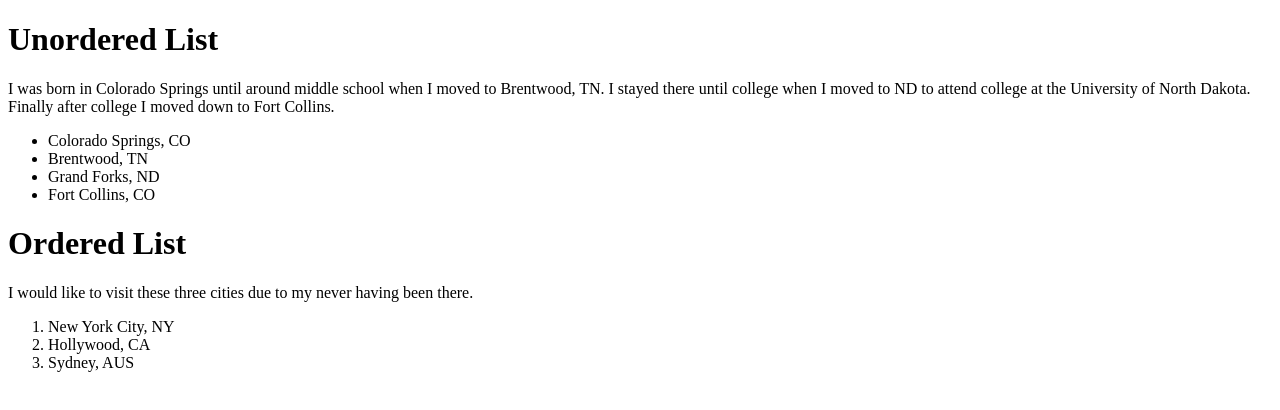
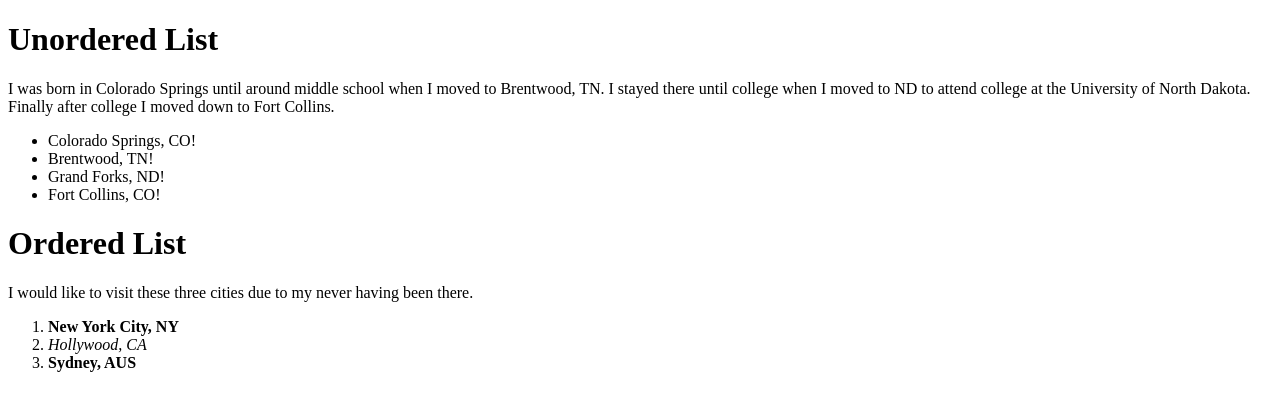
Before and after one commit to JacobJohnsonD/html_exercise_wed_wk1, a plain HTML site: page index.html in a window 1280 px wide. Drawn offline with Linux system fonts and the light colour scheme.

Commit message:
fourth commit

```diff
--- a/index.html
+++ b/index.html
@@ -8,18 +8,18 @@
       <p>I was born in Colorado Springs until around middle school when I moved to Brentwood, TN.  I stayed there until college when I moved to ND to attend college at the University of North Dakota.  Finally after college I moved down to Fort Collins.
       </p>
       <ul>
-        <li>Colorado Springs, CO</li>
-        <li>Brentwood, TN</li>
-        <li>Grand Forks, ND</li>
-        <li>Fort Collins, CO</li>
+        <li>Colorado Springs, CO<span>&#33;</span></li>
+        <li>Brentwood, TN<span>&#33;</span></li>
+        <li>Grand Forks, ND<span>&#33;</span></li>
+        <li>Fort Collins, CO<span>&#33;</span></li>
       </ul>
     <h1>Ordered List</h1>
       <p>I would like to visit these three cities due to my never having been there.
       </p>
       <ol>
-        <li>New York City, NY</li>
-        <li>Hollywood, CA</li>
-        <li>Sydney, AUS</li>
+        <li><strong>New York City, NY</strong></li>
+        <li><em>Hollywood, CA</em></li>
+        <li><strong>Sydney, AUS</strong></li>
       </ol>
   </body>
 </html>
```
